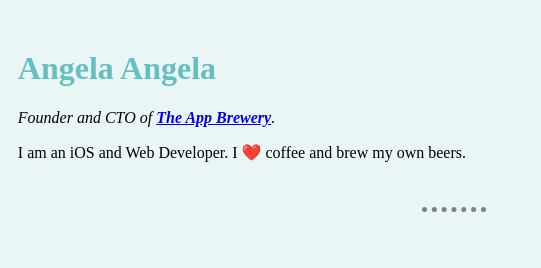
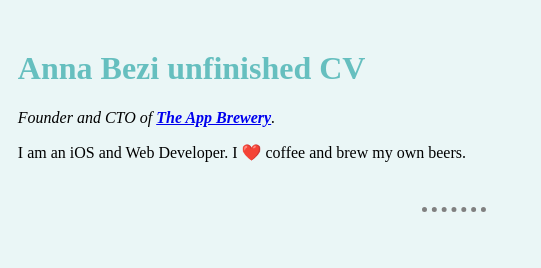
Before and after one commit to bezianna/bezianna.github.io, a plain HTML site: page index.html in a window 1280 px wide. Shown: the top 268 px of the page, 186-727 px from the left. Drawn offline with Linux system fonts and the light colour scheme.

Commit message:
Initial commit

```diff
--- a/index.html
+++ b/index.html
@@ -10,7 +10,7 @@
     <table cellspacing="20">
       <tr>
         <td><img src="images/angela.png" alt="angela profile picture"></td>
-        <td><h1>Angela Angela</h1>
+        <td><h1>Anna Bezi unfinished CV</h1>
         <p><em>Founder and CTO of <strong><a href="https://www.appbrewery.co/">The App Brewery</a></strong>.</em></p>
         <p>I am an iOS and Web Developer. I ❤️ coffee and brew my own beers.</p></td>
       </tr>
```
